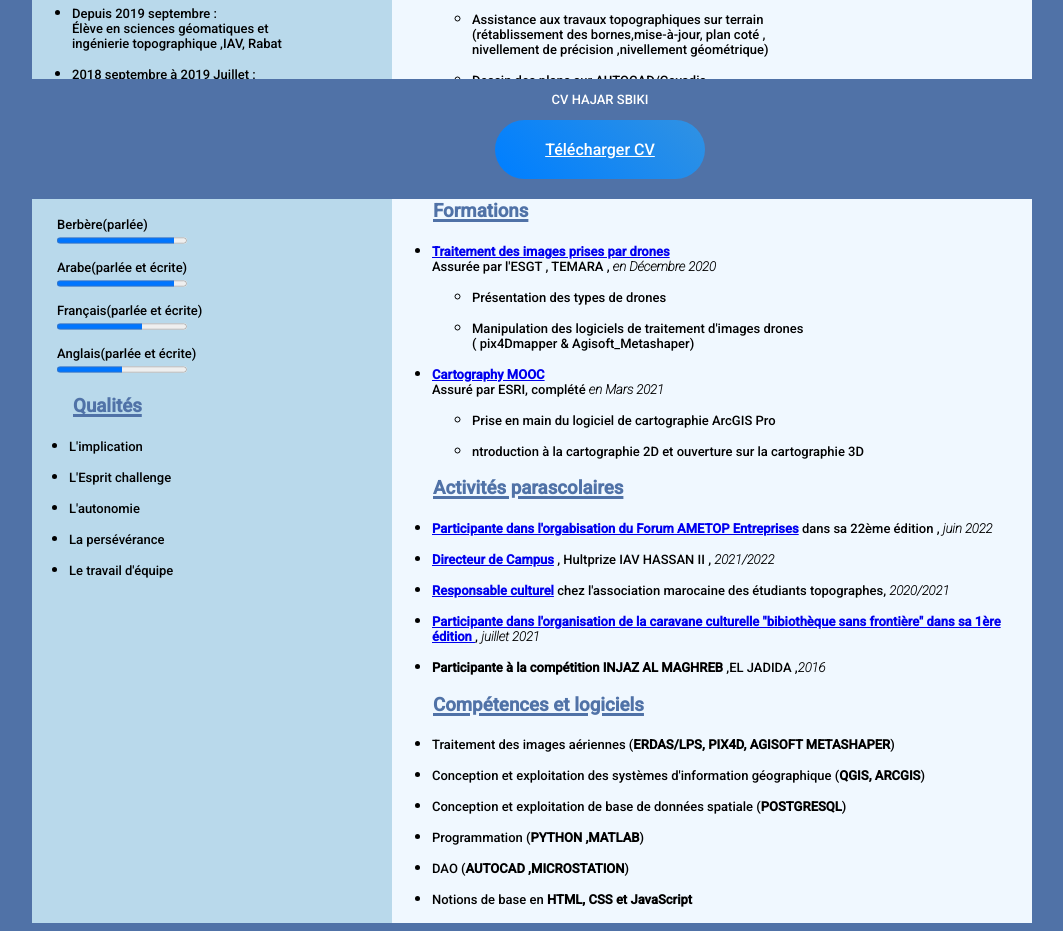
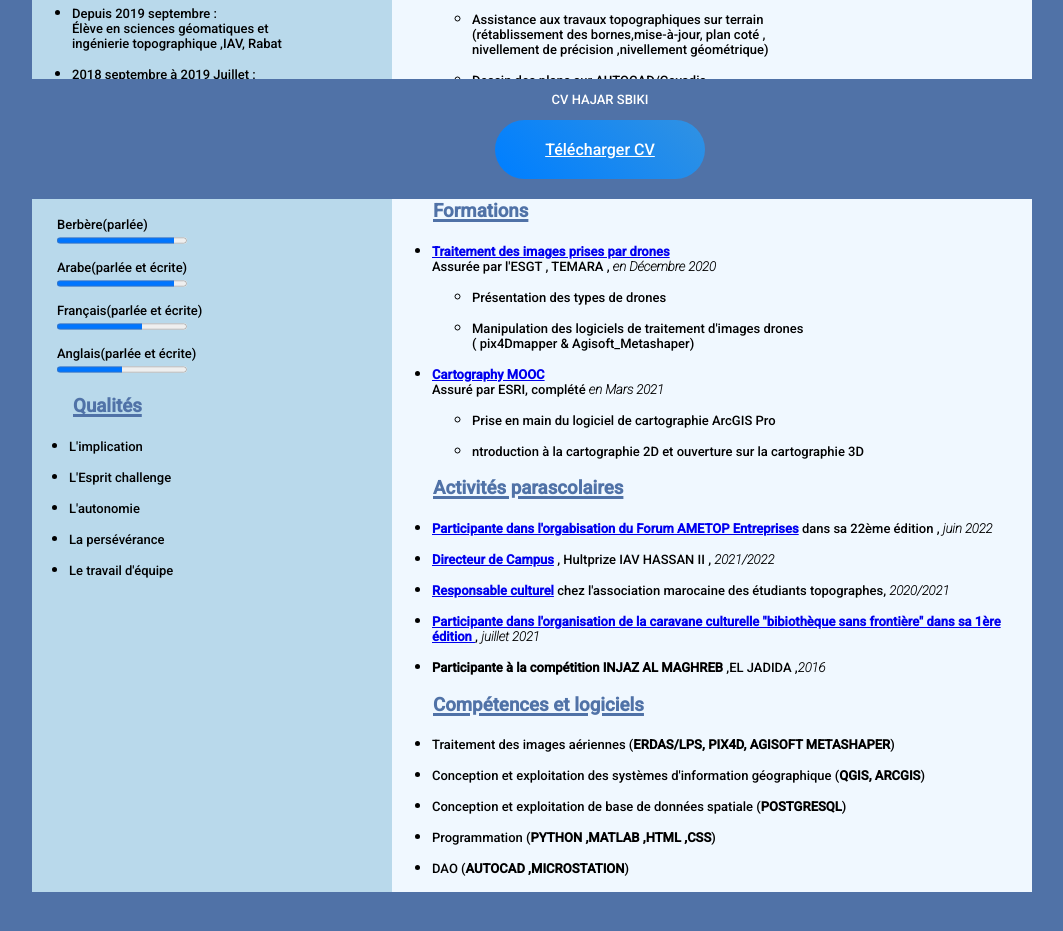
Before and after one commit to hajarsb/cvhajarsbiki, a plain HTML site: page index.html in a window 1280 px wide. Shown: the part 601-1532 px from the top of the page, without its empty margins (108-1171 px from the left). After the commit the page ends 1501 px from the top, so only its background shows below. Drawn offline with Linux system fonts and the light colour scheme.

Commit message:
Update index.html

```diff
--- a/index.html
+++ b/index.html
@@ -189,14 +189,12 @@
                                     <p>Conception et exploitation de base de données spatiale (<b>POSTGRESQL</b>)</p>
                                 </li>
                                 <li>
-                                    <p>Programmation (<b>PYTHON ,MATLAB</b>)</p>
+                                    <p>Programmation (<b>PYTHON ,MATLAB ,HTML ,CSS</b>)</p>
                                 </li>
                                 <li>
                                     <p>DAO (<b>AUTOCAD ,MICROSTATION</b>)</p>
                                 </li>
-                                <li>
-                                    <p>Notions de base en <b>HTML, CSS et JavaScript</b></p>
-                                </li>
+
                             </ul>
                         </div>
                     </div>
```
